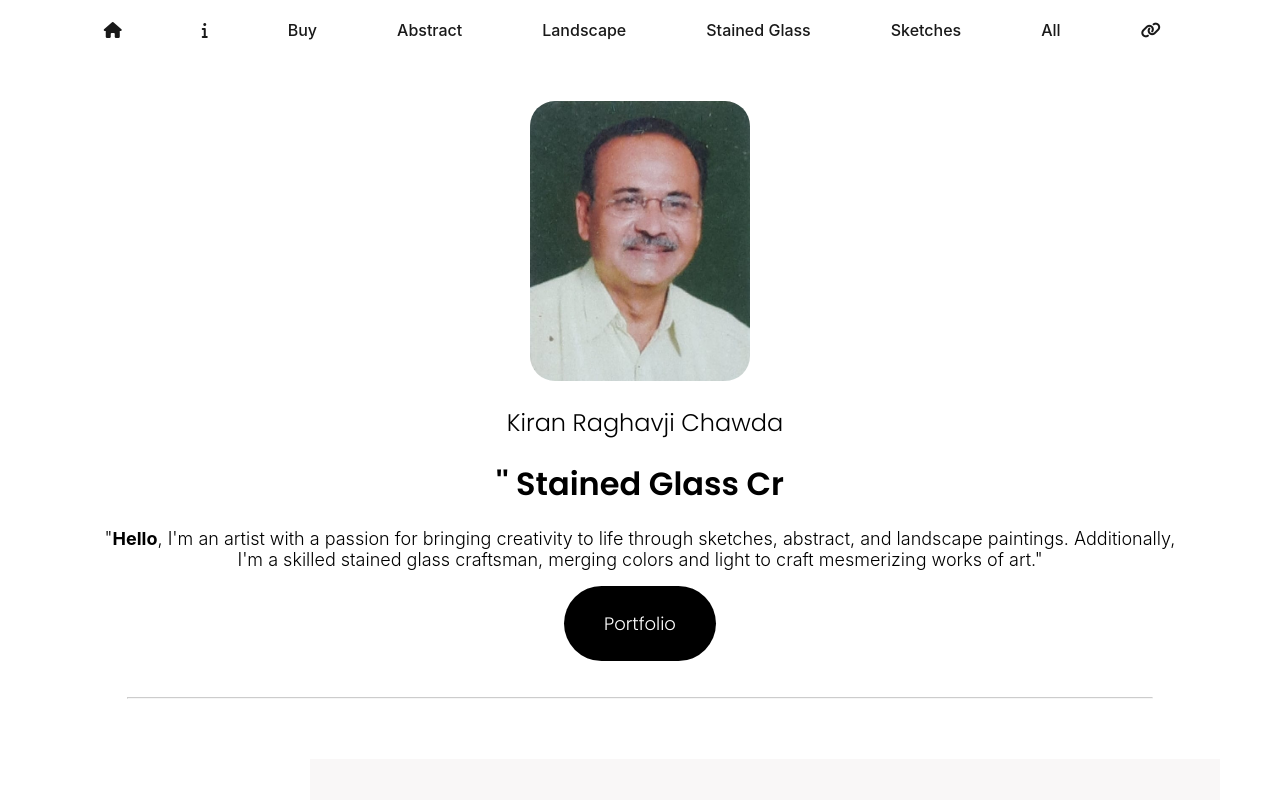
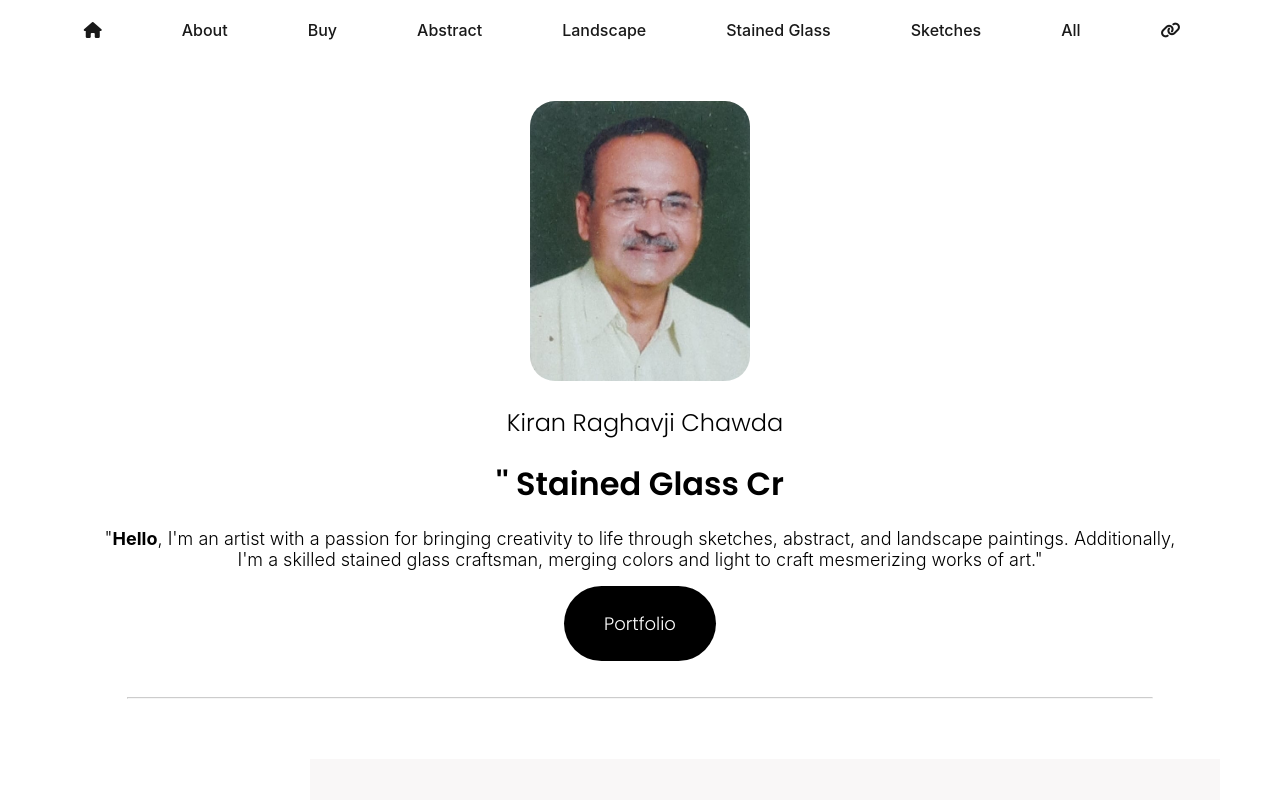
Before and after one commit to VedChawda718/Kiran-Chawda, a React (Create React App) app: page / in a window 1280 px wide. Shown: the top 800 px of the page. Built offline with nearby package versions, Linux system fonts and the light colour scheme; a web font is replaced by a local one.

Commit message:
first-commit

```diff
--- a/src/App.js
+++ b/src/App.js
@@ -42,7 +42,7 @@ function App() {
      <nav ref={navRef}>
         <ul >
             <li ><a  href="#home" onClick={showNavbar}><i class="fa-solid fa-house"></i></a></li>
-            <li ><a  href="#about" onClick={showNavbar}><i class="fa-solid fa-info"></i></a></li>
+            <li ><a  href="#about" onClick={showNavbar}>About</a></li>
             <li><a href="#cards"  onClick={() => { filterItem("Buy"); trueBuyOption(); }}>Buy</a></li>
             <li><a href="#cards"  onClick={() => filterItem("Abstract")}>Abstract</a></li>
             <li><a href="#cards" onClick={() => filterItem("Landscape")}>Landscape</a></li>
```
